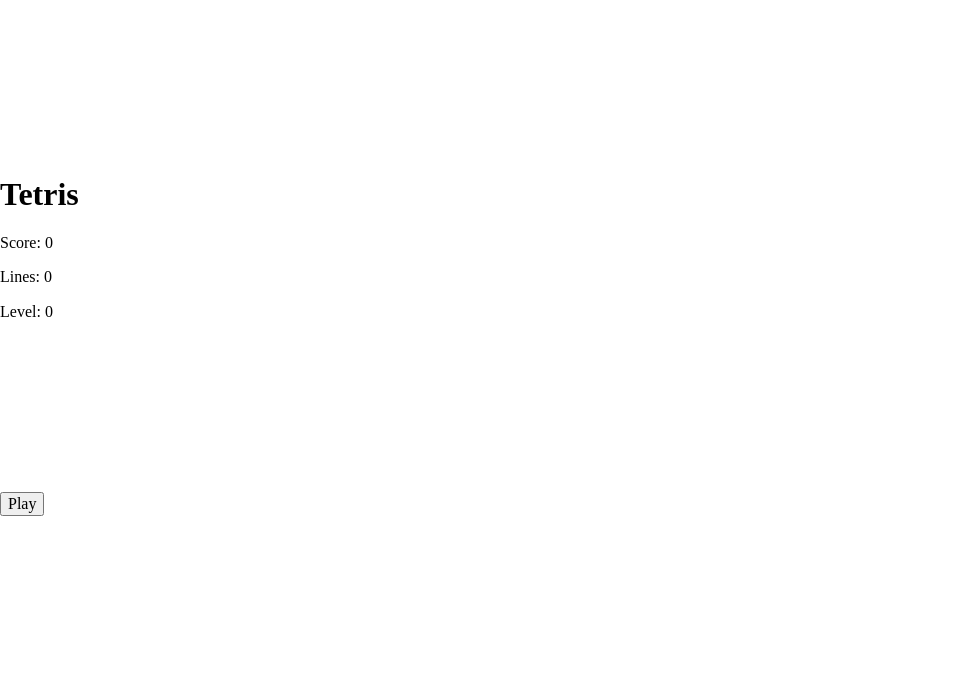
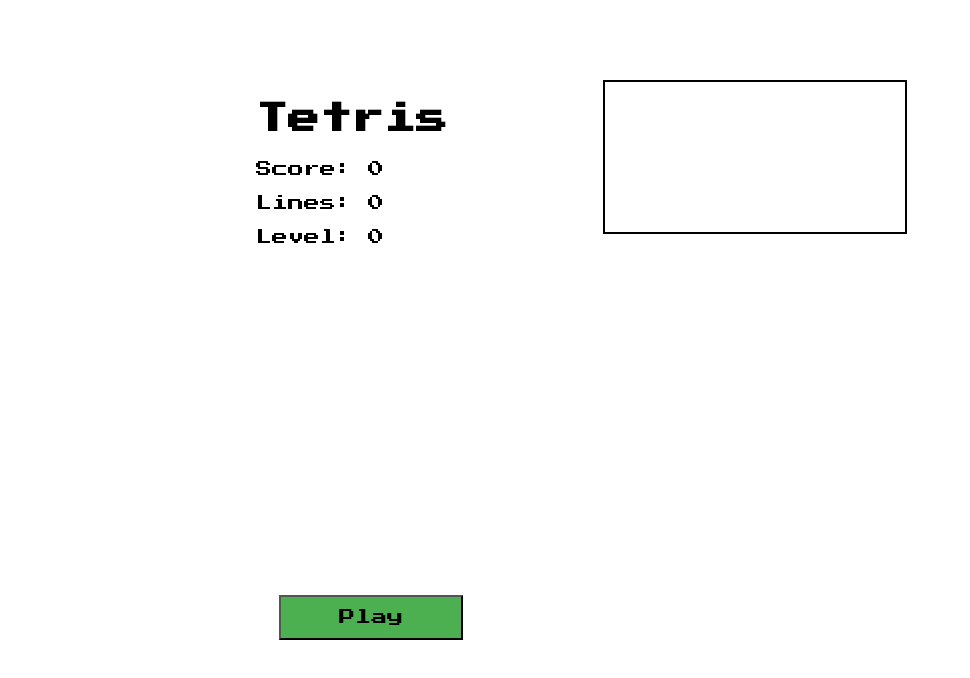
Before and after one commit to benjiGir/Tetris.js, a plain HTML site: page pages/tetris.html in a window 1280 px wide. Shown: the whole page, without its empty margins (0-970 px from the left). Drawn offline with Linux system fonts and the light colour scheme.

Commit message:
Style board game and game indicators

```diff
--- a/style/board.css
+++ b/style/board.css
@@ -1,5 +1,42 @@
+* {
+    font-family: 'Press Start 2P', cursive;
+  }
+
 .wrapper {
     display: grid;
-    grid-template-columns: 30vw auto 30vw;
-    grid-template-rows: 20vh auto 20vh;
+    grid-template-columns: 20vw auto 20vw;
+    grid-template-rows: 10vh 70vh 20vh;
 }
+
+.grid {
+    grid-column: 2;
+    grid-row: 2;
+    width: 100%;
+    height: 100%;
+    display: grid;
+    grid-template-columns: 30% 70%;
+    grid-template-rows: 0;
+}
+
+.left-column {
+    grid-column: 1;
+    display: flex;
+    flex-direction: column;
+    justify-content: space-between;
+
+}
+
+.game-board {
+    grid-column: 2;
+    border: solid 2px;
+    margin: auto auto;
+}
+
+.btn-play {
+    background-color: #4caf50;
+    font-size: 1rem;
+    padding: 5% 5%;
+    margin: 0 auto;
+    width: 80%;
+    cursor: pointer;
+}
```
